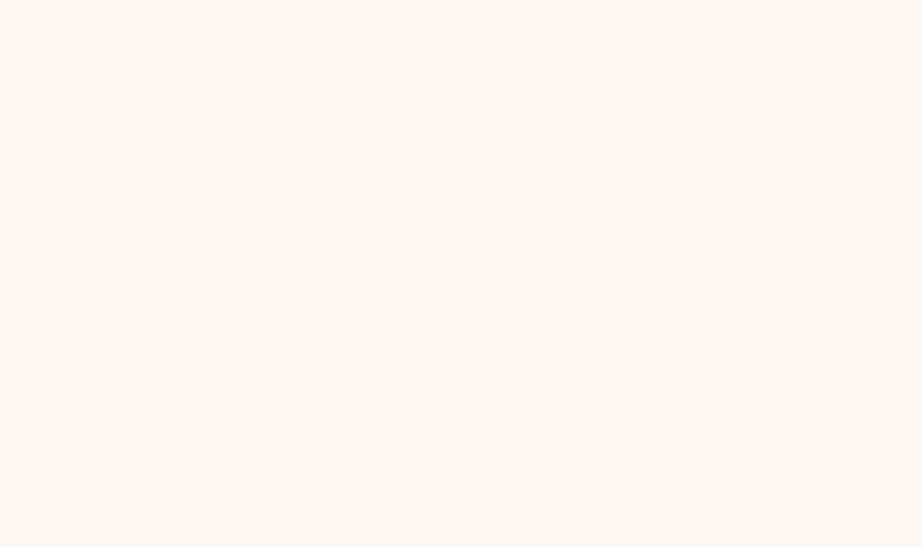
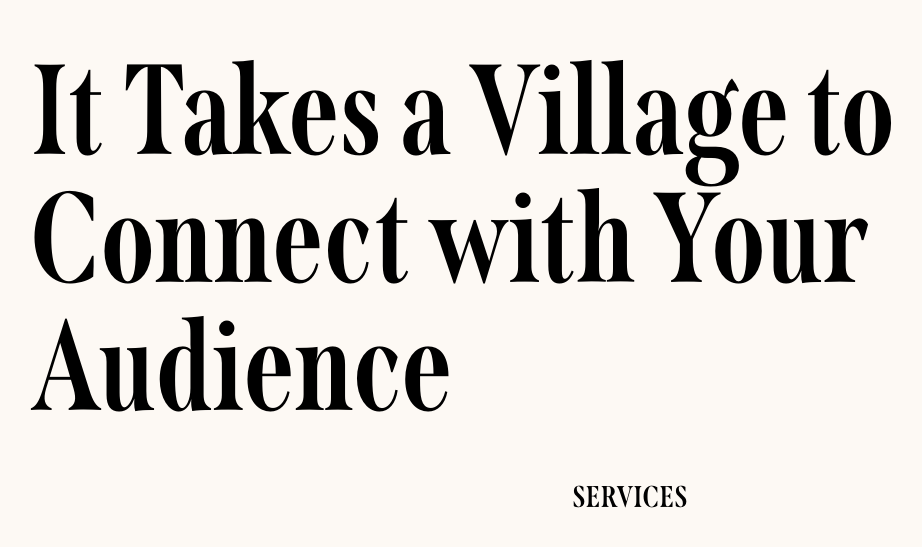
Before and after one commit to MMount98/10and5, a React (Create React App) app: page /services in a window 1280 px wide. Before the commit this address had no page. Shown: the part 481-1028 px from the top of the page, without its empty margins (10-932 px from the left). Before the commit the page ends 800 px from the top, so only its background shows below. Built offline with nearby package versions, Linux system fonts and the light colour scheme.

Commit message:
built base hero and headers for services page

```diff
--- a/src/App.js
+++ b/src/App.js
@@ -8,6 +8,7 @@ import NobleSubPage from "./components/pages/nobleKitchenSubPage";
 import HaycreekSubPage from "./components/pages/haycreekSubPage";
 import MVGSubPage from "./components/pages/mvgSubPage";
 import CastleSubPage from "./components/pages/castleSubPage";
+import ServicesPage from "./components/pages/servicesPage";
 
 function App() {
   return (
@@ -23,6 +24,7 @@ function App() {
           <Route path="/haycreek-hotels" element={<HaycreekSubPage />} />
           <Route path="/MVG" element={<MVGSubPage />} />
           <Route path="/castle-hotel" element={<CastleSubPage />} />
+          <Route path="/services" element={<ServicesPage />} />
         </Routes>
       </Router>
     </>
--- /dev/null
+++ b/src/components/pages/servicesPage.js
@@ -0,0 +1,17 @@
+export default function ServicesPage() {
+  return (
+    <>
+      <div className="header">
+        <h1 className="text-6xl md:text-9xl font-span ml-4 md:ml-10 mt-40 md:mt-80">
+          It Takes a Village to
+        </h1>
+        <h1 className="text-6xl md:text-9xl font-span ml-4 md:ml-10 ">
+          Connect with Your Audience
+        </h1>
+      </div>
+      <div>
+        <h2 className="text-3xl font-span text-center m-12">SERVICES</h2>
+      </div>
+    </>
+  );
+}
```
